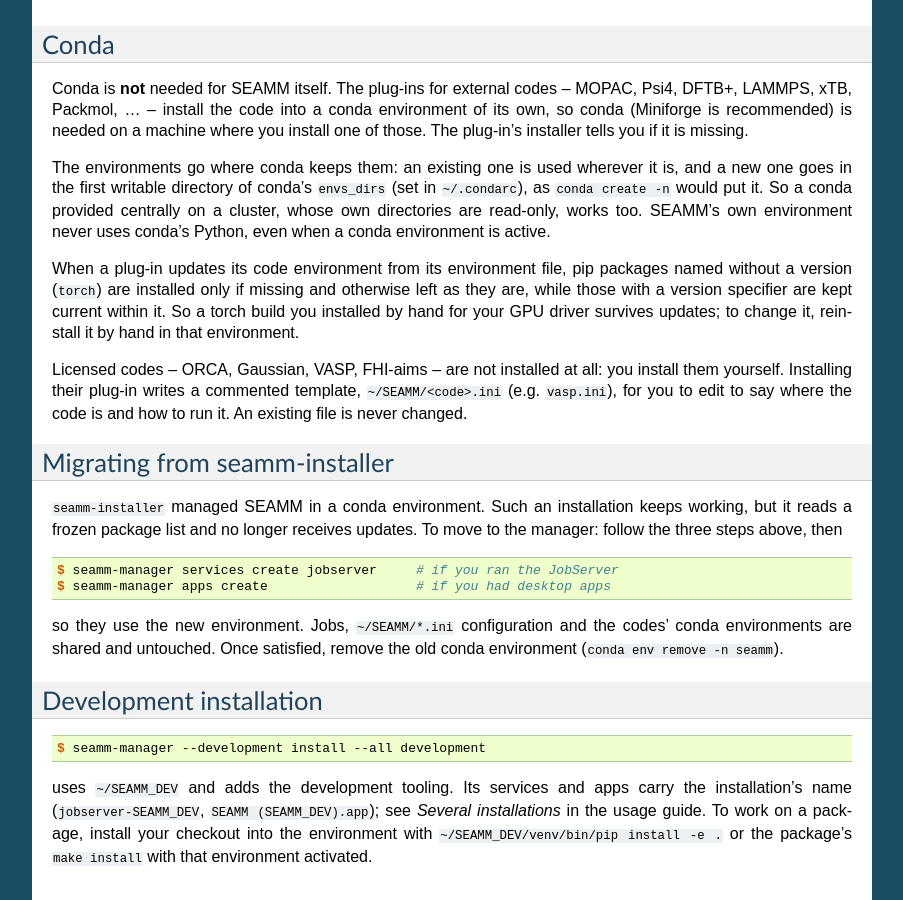
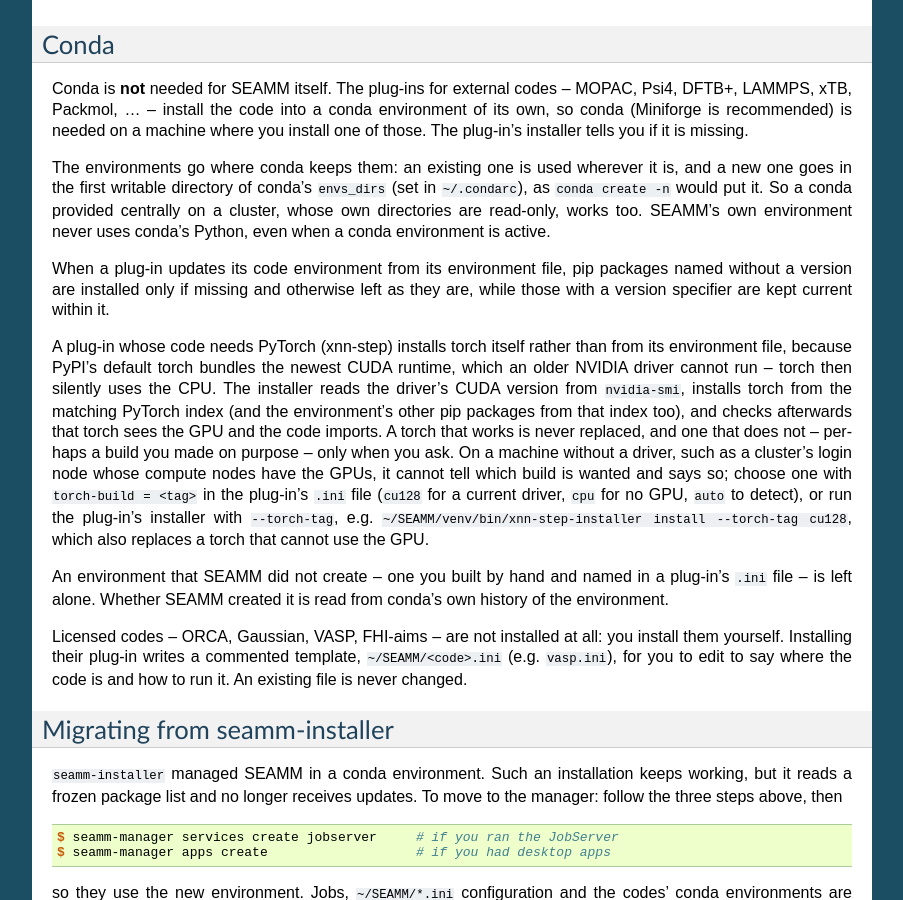
Before and after one commit to molssi-seamm/seamm_manager, a Sphinx documentation site: the page built from docs/installation.rst, in a window 1280 px wide and 900 px high, scrolled down 2196 px. Shown: the whole window, without its empty margins (198-1101 px from the left). Built offline with Sphinx 7.4.7, drawn with Linux system fonts in a browser that asks for light colours; pages that are not in the unit, such as notebooks, are missing from menus.

Commit message:
Release 2026.10.5.1: HISTORY, installation docs for torch-managed plug-ins
Co-Authored-By: Claude Opus 5.5 <noreply@anthropic.com>

```diff
--- a/HISTORY.rst
+++ b/HISTORY.rst
@@ -1,7 +1,7 @@
 =======
 History
 =======
-2026.10.6 -- PyTorch chosen for the machine; hand-built environments recognised
+2026.10.5.1 -- PyTorch chosen for the machine; hand-built environments recognised
     * A plug-in whose code needs PyTorch (``torch_managed`` in its installer:
       xnn-step first) no longer takes whatever torch PyPI serves. The installer
       reads the NVIDIA driver's CUDA ceiling from ``nvidia-smi``, installs torch
--- a/docs/installation.rst
+++ b/docs/installation.rst
@@ -153,10 +153,27 @@ a cluster, whose own directories are read-only, works too. SEAMM's own environme
 never uses conda's Python, even when a conda environment is active.
 
 When a plug-in updates its code environment from its environment file, pip
-packages named without a version (``torch``) are installed only if missing and
-otherwise left as they are, while those with a version specifier are kept current
-within it. So a torch build you installed by hand for your GPU driver survives
-updates; to change it, reinstall it by hand in that environment.
+packages named without a version are installed only if missing and otherwise left
+as they are, while those with a version specifier are kept current within it.
+
+A plug-in whose code needs PyTorch (xnn-step) installs torch itself rather than
+from its environment file, because PyPI's default torch bundles the newest CUDA
+runtime, which an older NVIDIA driver cannot run -- torch then silently uses the
+CPU. The installer reads the driver's CUDA version from ``nvidia-smi``, installs
+torch from the matching PyTorch index (and the environment's other pip packages
+from that index too), and checks afterwards that torch sees the GPU and the code
+imports. A torch that works is never replaced, and one that does not -- perhaps a
+build you made on purpose -- only when you ask. On a machine without a driver,
+such as a cluster's login node whose compute nodes have the GPUs, it cannot tell
+which build is wanted and says so; choose one with ``torch-build = <tag>`` in the
+plug-in's ``.ini`` file (``cu128`` for a current driver, ``cpu`` for no GPU,
+``auto`` to detect), or run the plug-in's installer with ``--torch-tag``, e.g.
+``~/SEAMM/venv/bin/xnn-step-installer install --torch-tag cu128``, which also
+replaces a torch that cannot use the GPU.
+
+An environment that SEAMM did not create -- one you built by hand and named in a
+plug-in's ``.ini`` file -- is left alone. Whether SEAMM created it is read from
+conda's own history of the environment.
 
 Licensed codes -- ORCA, Gaussian, VASP, FHI-aims -- are not installed at all: you
 install them yourself. Installing their plug-in writes a commented template,
```
